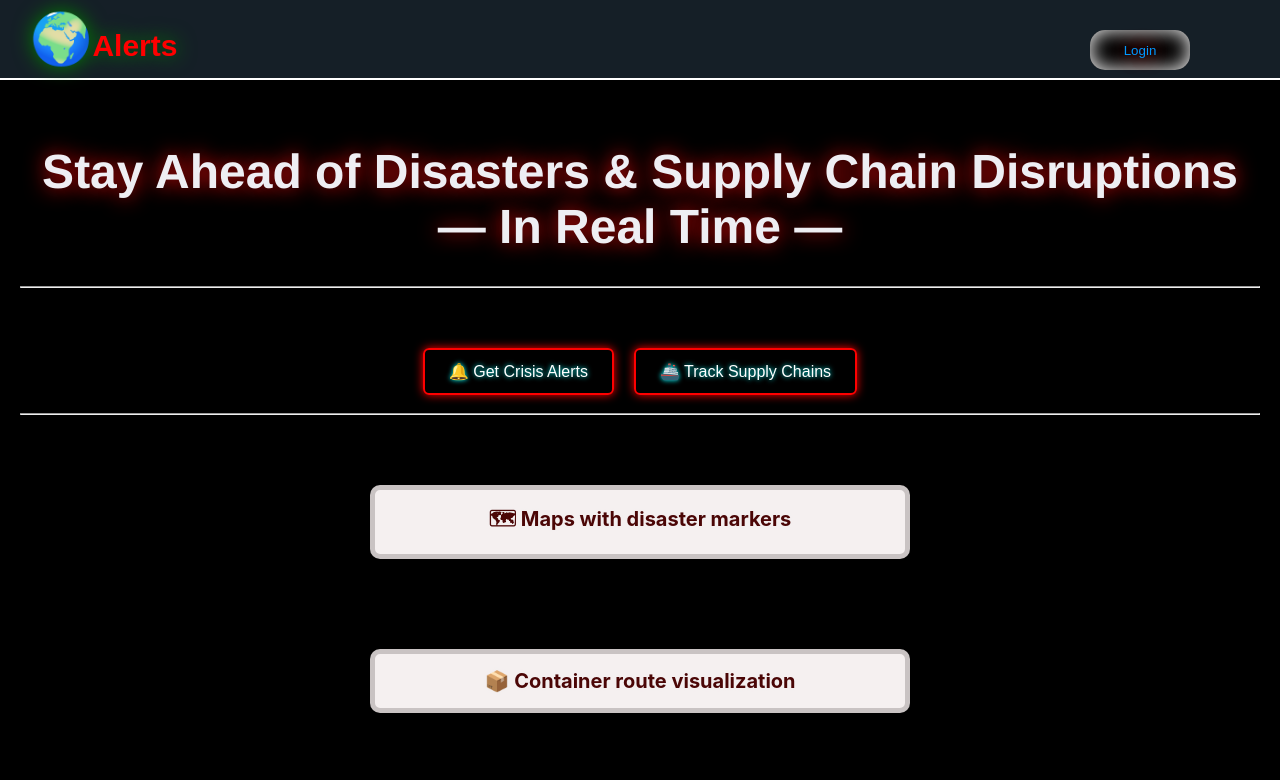
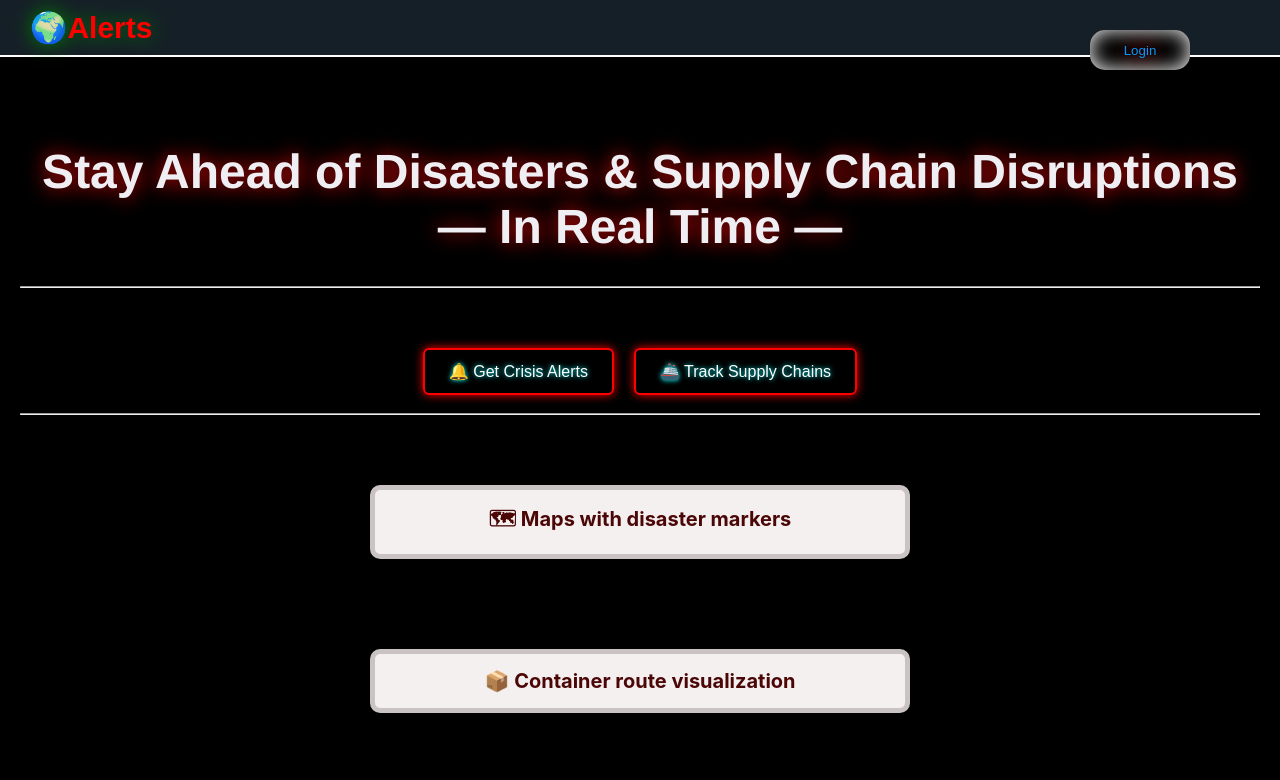
Before and after one commit to degeorgecodexworld-dev/Alert-app, a plain HTML site: page index.html in a window 1280 px wide. Shown: the top 780 px of the page. Drawn offline with Linux system fonts and the light colour scheme.

Commit message:
Update index.html

```diff
--- a/index.html
+++ b/index.html
@@ -53,7 +53,7 @@
 <div id="app-container">
       <header style="display:flex; position: fixed; width: 100%; padding: 10px 0; background-color: rgb(21, 31, 39);
         color: black; font-weight: bolder; z-index: 1000; border-bottom:2px solid white;">
-         <h1 class="nav-head" style="font-size: 50px";>🌍<span>Alerts</span></h1>
+         <h1 class="nav-head" style="font-size: 30px";>🌍<span>Alerts</span></h1>
          <button id="wel-login-btn" onclick="getLog()">Login</button>
       </header>
 
```
